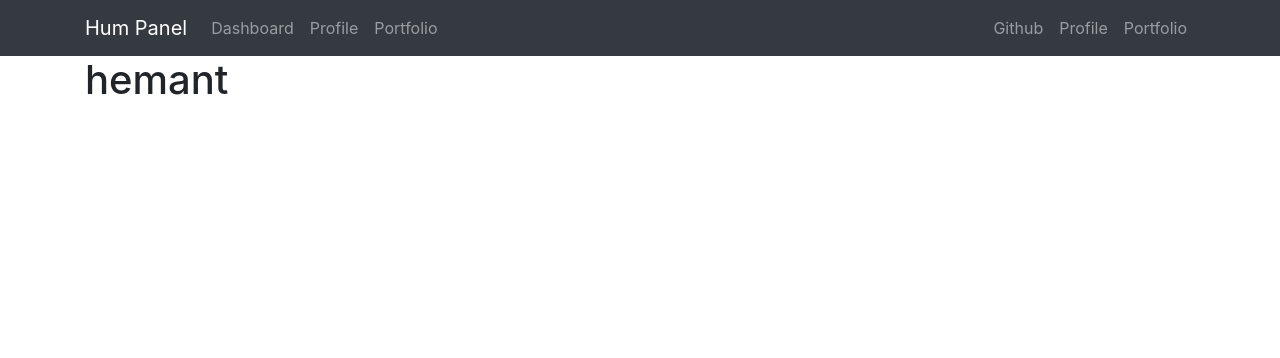
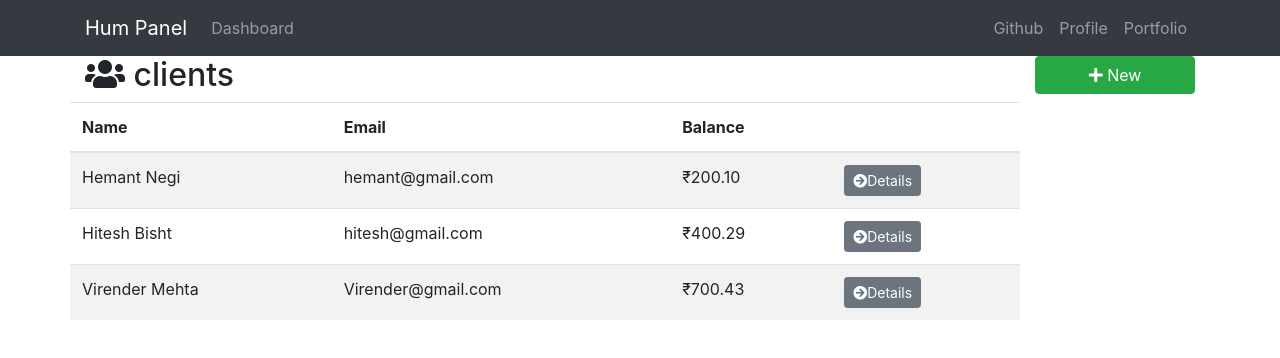
Before and after one commit to nhemnt/hum-panel, a React (Create React App) app: page / in a window 1280 px wide. Shown: the top 358 px of the page. Built offline with nearby package versions, Linux system fonts and the light colour scheme.

Commit message:
client, dashboard, sidebar component

```diff
--- a/src/App.js
+++ b/src/App.js
@@ -1,6 +1,7 @@
 import React, { Component } from 'react';
 import { BrowserRouter as Router, Route, Switch } from 'react-router-dom';
 import AppNavbar from './components/layout/AppNavbar'
+import Dashboard from './components/layout/Dashboard'
 
 class App extends Component {
   render() {
@@ -9,7 +10,9 @@
         <div className="App">
           <AppNavbar />
           <div className="container">
-            <h1>hemant</h1>
+            <Switch>
+              <Route exact path="/" component={Dashboard} />
+            </Switch>
           </div>
         </div>
       </Router>
--- a/src/components/clients/Clients.js
+++ b/src/components/clients/Clients.js
@@ -0,0 +1,76 @@
+import React, { Component } from 'react';
+import { Link } from 'react-router-dom';
+
+class Clients extends Component {
+    render() {
+        const clients = [{
+            id: '123456778',
+            firstName: 'Hemant',
+            lastName: 'Negi',
+            email: 'hemant@gmail.com',
+            phone:8811231231,
+            balance: 200.099
+        },
+        {
+            id: '121242778',
+            firstName: 'Hitesh',
+            lastName: 'Bisht',
+            email: 'hitesh@gmail.com',
+            phone:88132423231,
+            balance: 400.29
+            },
+            {
+                id: '0123456778',
+                firstName: 'Virender',
+                lastName: 'Mehta',
+                email: 'Virender@gmail.com',
+                phone:88112009331,
+                balance: 700.43
+            }]
+        if (clients) {
+            return (
+                <div className="row">
+                    <div className="col-md-6">
+                        <h2>
+                            {' '}
+                            <i className="fas fa-users" /> clients{' '}
+                        </h2>
+                    </div>
+                    <div className="col-md-6"></div>
+                    <table className="table table-striped">
+                        <thead>
+                            <tr>
+                                <th>Name</th>
+                                <th>Email</th>
+                                <th>Balance</th>
+                                <th />
+                            </tr>
+                        </thead>
+                        <tbody>
+                            {clients.map(client => {
+                                return (
+                                    <tr key={client.id}>
+                                        <td>{client.firstName} {client.lastName}</td>
+                                        <td>{client.email}</td>
+                                        <td>₹{parseFloat(client.balance).toFixed(2)}</td>
+                                        <td>
+                                            <Link to={`/client/${client.id}`} className="btn btn-secondary btn-sm">
+                                                <i className="fas fa-arrow-circle-right" />Details
+                                            </Link>
+                                        </td>
+                                    </tr>
+                                )
+                            })}
+                        </tbody>
+                    </table>
+                </div>
+            )
+        } else {
+            return(
+                <h1>Loading ...</h1>
+            )
+        }
+    }
+}
+
+export default Clients;
--- a/src/components/layout/AppNavbar.js
+++ b/src/components/layout/AppNavbar.js
@@ -24,12 +24,6 @@
                                     Dashboard
                                 </Link>
                             </li>
-                            <li className="nav-item">
-                                <a className="nav-link" href="https://www.hemantnegi.net">Profile</a>
-                            </li>
-                            <li className="nav-item">
-                                <a className="nav-link" href="https://www.behance.net/nhemnt">Portfolio</a>
-                            </li>
                         </ul>
                         <ul className="navbar-nav ml-auto">
                         <li className="nav-item">
--- a/src/components/layout/Dashboard.js
+++ b/src/components/layout/Dashboard.js
@@ -0,0 +1,16 @@
+import React from 'react';
+import Client from '../clients/Clients';
+import Sidebar from './Sidebar';
+export default () => {
+    return (
+        <div className="row">
+            <div className="col-md-10">
+                <Client />
+            </div>
+            <div className="col-md-2">
+                <Sidebar />
+            </div>
+
+        </div>
+    )
+}
--- a/src/components/layout/Sidebar.js
+++ b/src/components/layout/Sidebar.js
@@ -0,0 +1,10 @@
+import React from 'react';
+import { Link } from 'react-router-dom'
+
+export default () => {
+    return (
+        <Link to="/client/add" className="btn btn-success btn-block">
+            <i className="fas fa-plus" /> New
+        </Link>
+    )
+}
```
